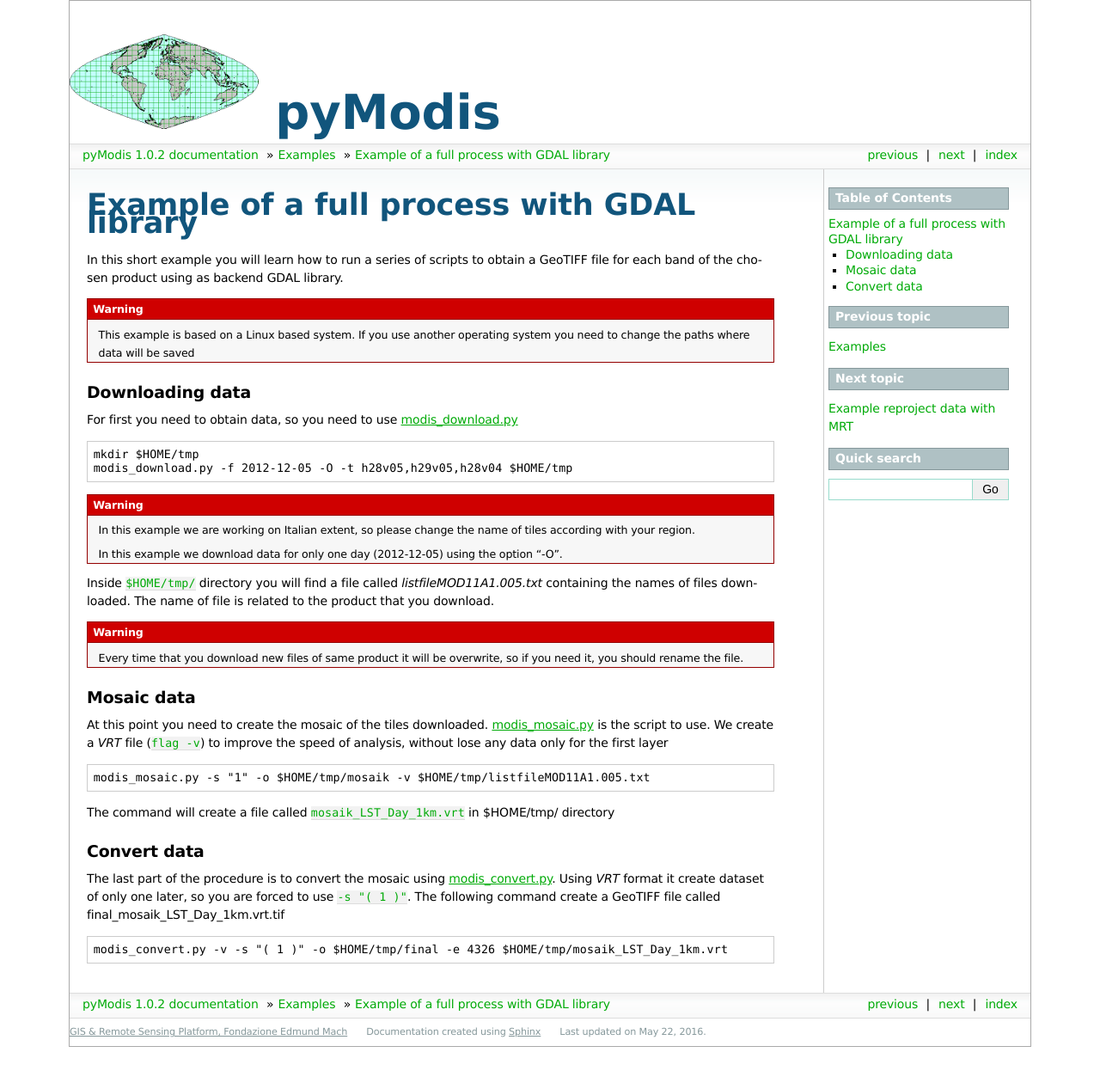
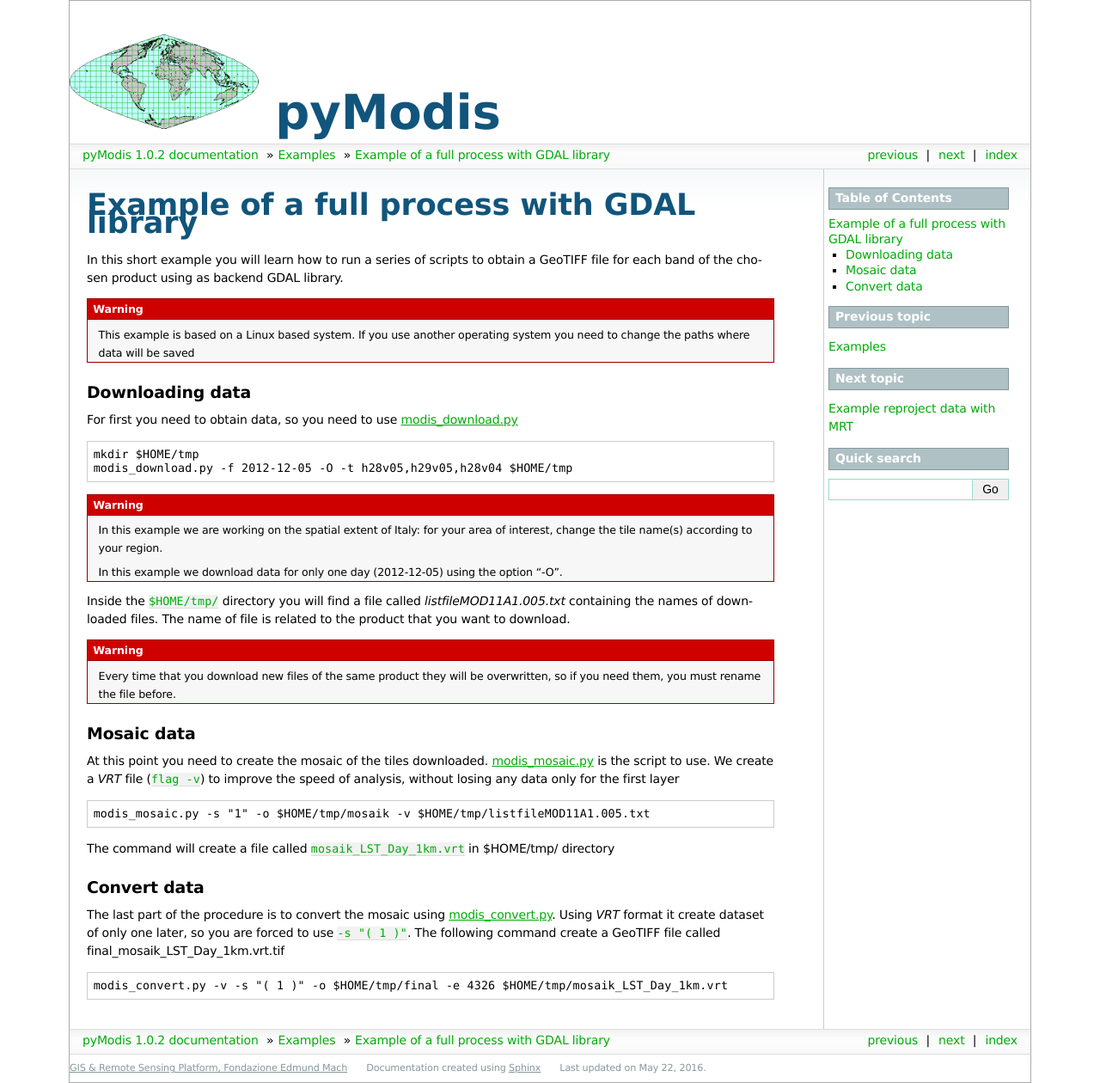
Before and after one commit to lucadelu/pyModis, a Sphinx documentation site: the page built from docs/source/examples/full_example_gdal.rst, in a window 1280 px wide. Shown: the whole page at 86% size. Built offline with Sphinx 7.4.7, drawn with Linux system fonts in a browser that asks for light colours; formulas are drawn with MathJax 3; comment, search, counter and statistics services are not loaded; the version number is read from the project's files by our own code; before the commit the page ends 1218 px from its top, so only the background shows below that.

Commit message:
More documentation fixes

```diff
--- a/docs/source/examples/full_example_gdal.rst
+++ b/docs/source/examples/full_example_gdal.rst
@@ -24,27 +24,27 @@
 
 .. warning::
 
-  In this example we are working on Italian extent, so please
-  change the name of tiles according with your region.
+  In this example we are working on the spatial extent of Italy:
+  for your area of interest, change the tile name(s) according to your region.
 
   In this example we download data for only one day (2012-12-05)
   using the option "-O".
 
-Inside ``$HOME/tmp/`` directory you will find a file called *listfileMOD11A1.005.txt*
-containing the names of files downloaded. The name of file is related to
-the product that you download.
+Inside the ``$HOME/tmp/`` directory you will find a file called *listfileMOD11A1.005.txt*
+containing the names of downloaded files. The name of file is related to
+the product that you want to download.
 
 .. warning::
 
-  Every time that you download new files of same product it will be overwrite,
-  so if you need it, you should rename the file.
+  Every time that you download new files of the same product they will be overwritten,
+  so if you need them, you must rename the file before.
 
 Mosaic data
 --------------
 
 At this point you need to create the mosaic of the tiles downloaded.
 :doc:`../scripts/modis_mosaic` is the script to use. We create a *VRT*
-file (``flag -v``) to improve the speed of analysis, without lose any data
+file (``flag -v``) to improve the speed of analysis, without losing any data
 only for the first layer ::
 
     modis_mosaic.py -s "1" -o $HOME/tmp/mosaik -v $HOME/tmp/listfileMOD11A1.005.txt
```
